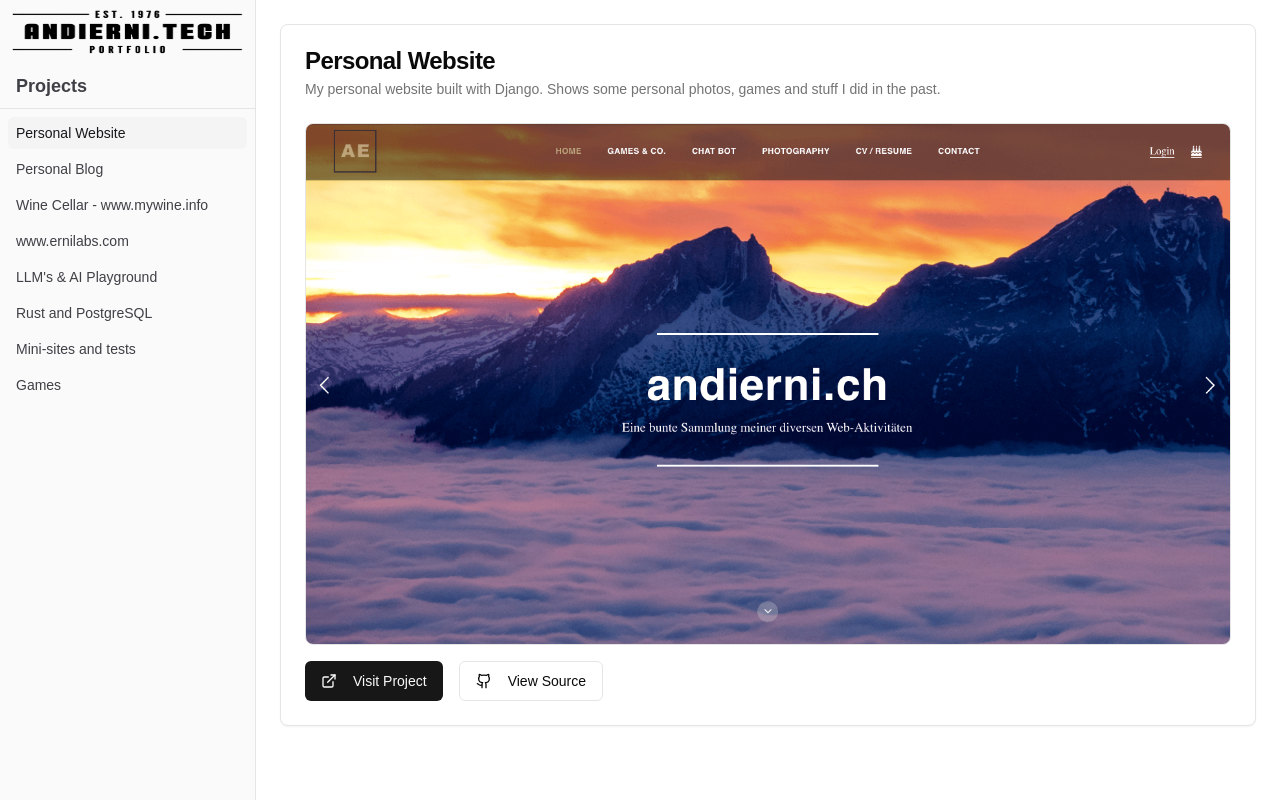
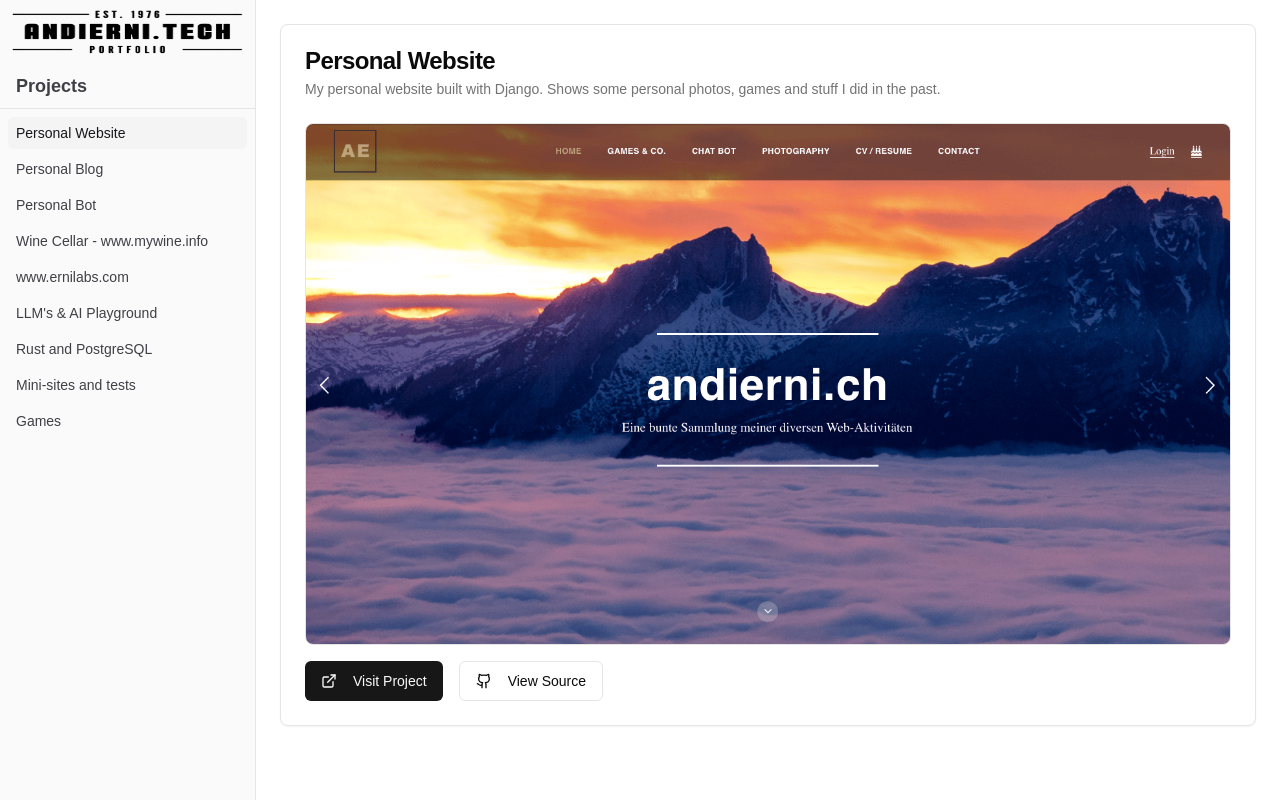
Before and after one commit to ajerni/andiernitech, a Next.js app: page / in a window 1280 px wide. Built offline with nearby package versions, Linux system fonts and the light colour scheme.

Commit message:
bot project added

```diff
--- a/src/app/page.tsx
+++ b/src/app/page.tsx
@@ -47,6 +47,15 @@ const projects = [
   },
   {
     id: 3,
+    name: "Personal Bot",
+    description:
+      "My personal bot. Able to manage my tasks and calendar, sending e-mails and more. Connected to n8n to run agents",
+    preview: "/screenshots/bot.png",
+    link: "https://bot.andierni.ch",
+    github: "https://github.com/ajerni/bot",
+  },
+  {
+    id: 4,
     name: "Wine Cellar - www.mywine.info",
     description:
       "My wine cellar management system. Fully fledged web app using Next.js, Tailwind CSS, PostgreSQL, FastAPI and Langchain for AI features.",
@@ -55,7 +64,7 @@ const projects = [
     github: "https://github.com/ajerni/mywine",
   },
   {
-    id: 4,
+    id: 5,
     name: "www.ernilabs.com",
     description: "The ultimate docker host for IoT and AI projects",
     preview: "/screenshots/ernilabs.png",
@@ -63,7 +72,7 @@ const projects = [
     github: "https://github.com/ajerni",
   },
   {
-    id: 5,
+    id: 6,
     name: "LLM's & AI Playground",
     description:
       "Langchain (Python) and LLMs (Large Language Models) AI playground. Ask Andi for password :-).",
@@ -72,7 +81,7 @@ const projects = [
     github: "https://github.com/ajerni/erni-langchain",
   },
   {
-    id: 6,
+    id: 7,
     name: "Rust and PostgreSQL",
     description:
       "PostgreSQL database 💾 application written in Rust 🦀 using the SQLX library and serving it with Actix webserver. Also includes a Bevy Engine 🎮 game.",
@@ -81,7 +90,7 @@ const projects = [
     github: "https://github.com/ajerni/rust-sqlx",
   },
   {
-    id: 7,
+    id: 8,
     name: "Mini-sites and tests",
     description: "A sample of minisites and tests I did over the years.",
     preview: "/screenshots/minisites-preview.png",
@@ -89,7 +98,7 @@ const projects = [
     github: "https://github.com/ajerni/",
   },
   {
-    id: 8,
+    id: 9,
     name: "Games",
     description: "Some funny mini games. Most game ideas came from my kids :-)",
     preview: "/screenshots/games-preview.png",
```
Also changed, not shown: public/screenshots/bot.png (added).
